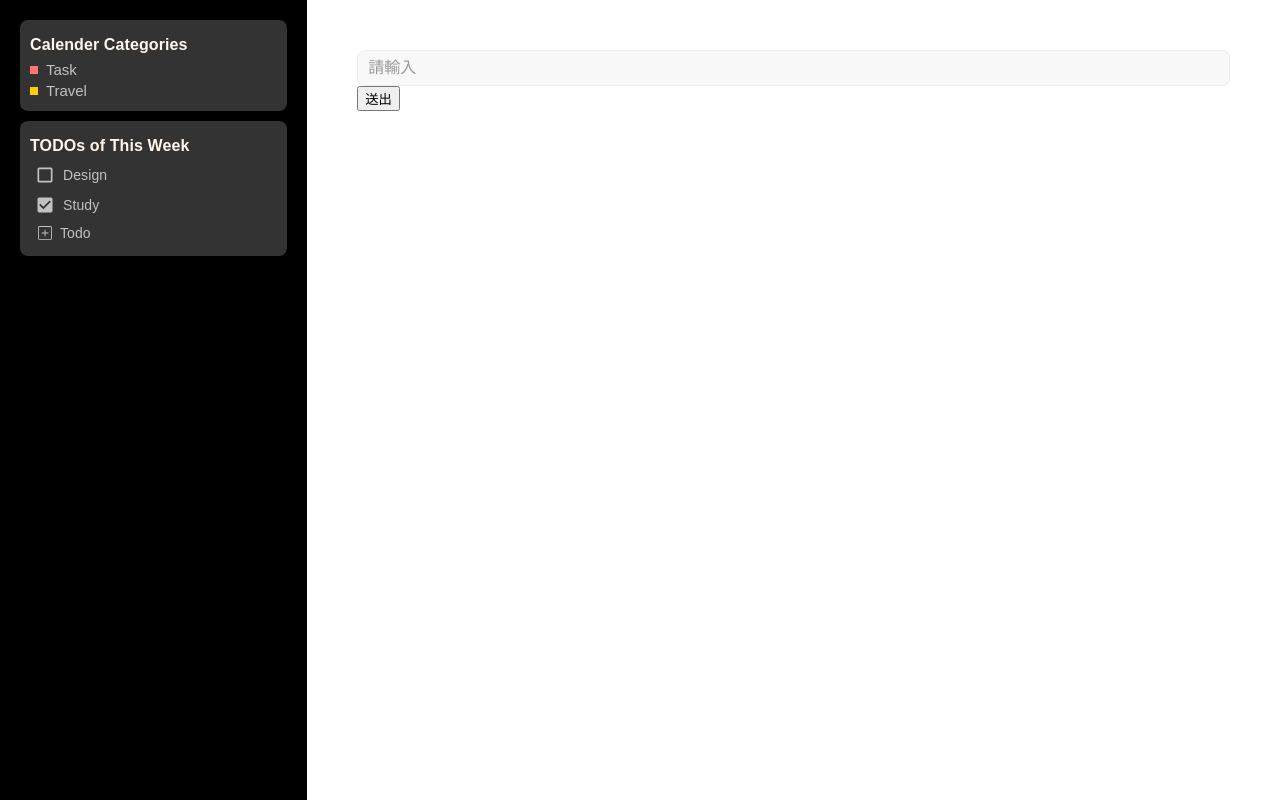
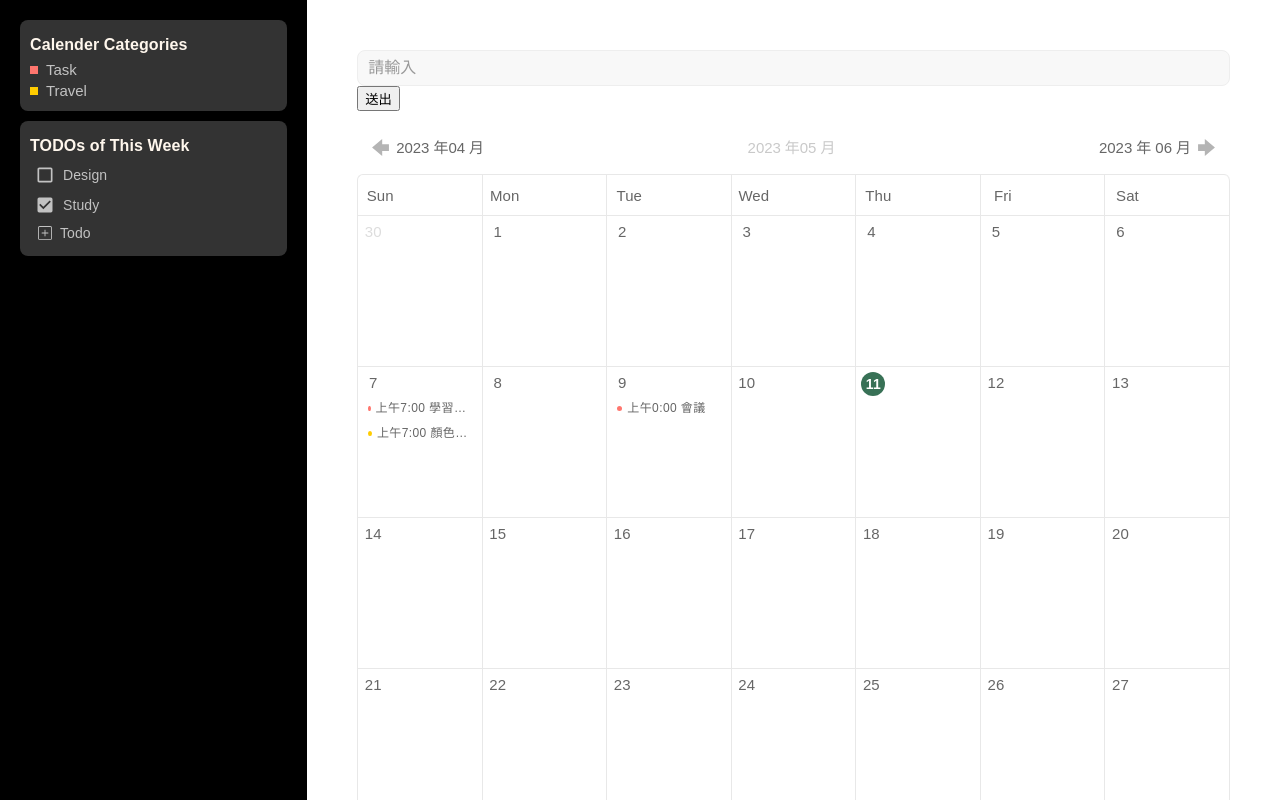
Before and after one commit to amanda87006611/typescript-calendar, a React (Create React App) app: page / in a window 1280 px wide. Shown: the top 800 px of the page. Built offline with nearby package versions, Linux system fonts and the light colour scheme; a web font is replaced by a local one.

Commit message:
Add calendar

```diff
--- a/src/Components/Todolist.tsx
+++ b/src/Components/Todolist.tsx
@@ -4,7 +4,7 @@ import styles from "./style/todo.module.scss";
 // import axios from "axios";
 
 import TextField from "./Utility/TextField";
-// import Calendar from "./Utility/Calendar";
+import Calendar from "./Utility/Calendar";
 
 import { BsPlusSquare } from "react-icons/bs";
 import { MdCheckBoxOutlineBlank, MdCheckBox } from "react-icons/md";
@@ -151,7 +151,7 @@ const Todolist = () => {
         />
         <button onClick={() => handleSendApi()}>送出</button>
         <span>{response}</span>
-        {/* <Calendar events={events} categories={categories} /> */}
+        <Calendar events={events} categories={categories} />
       </div>
     </div>
   );
```
